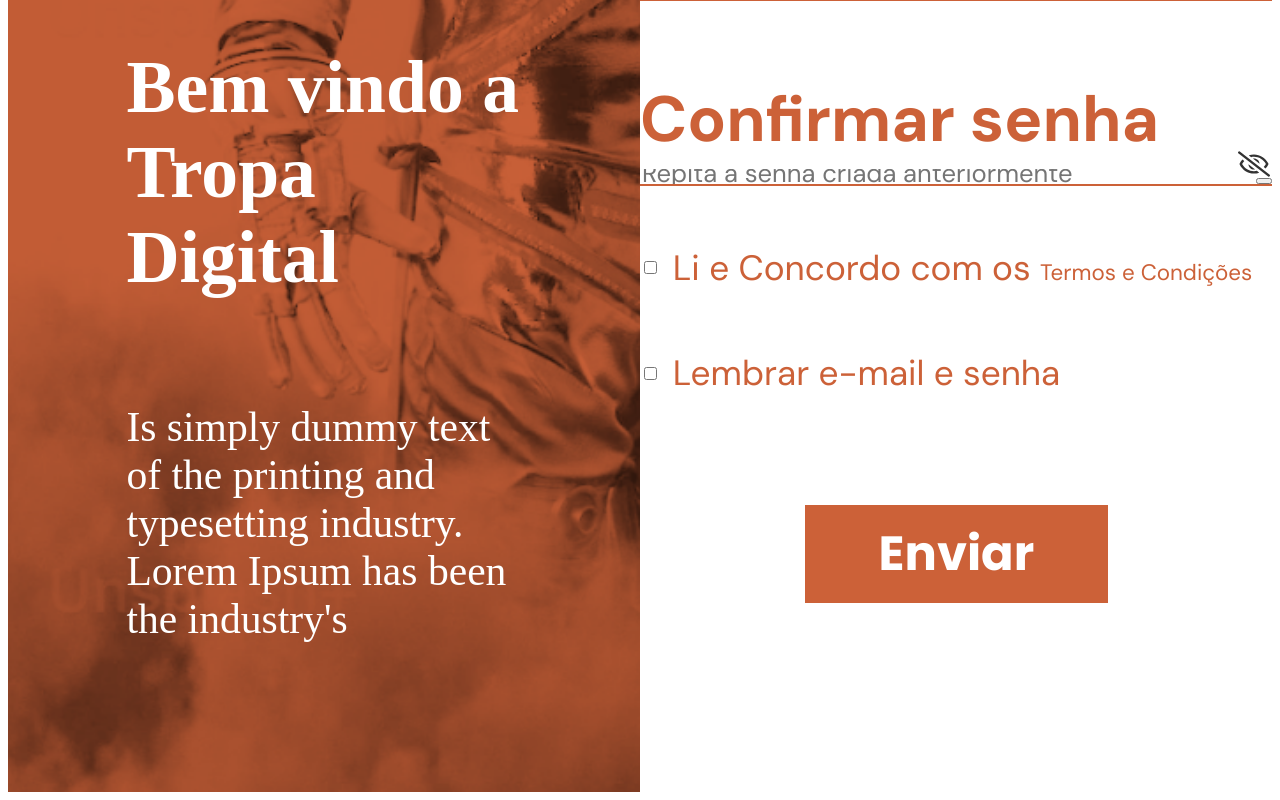
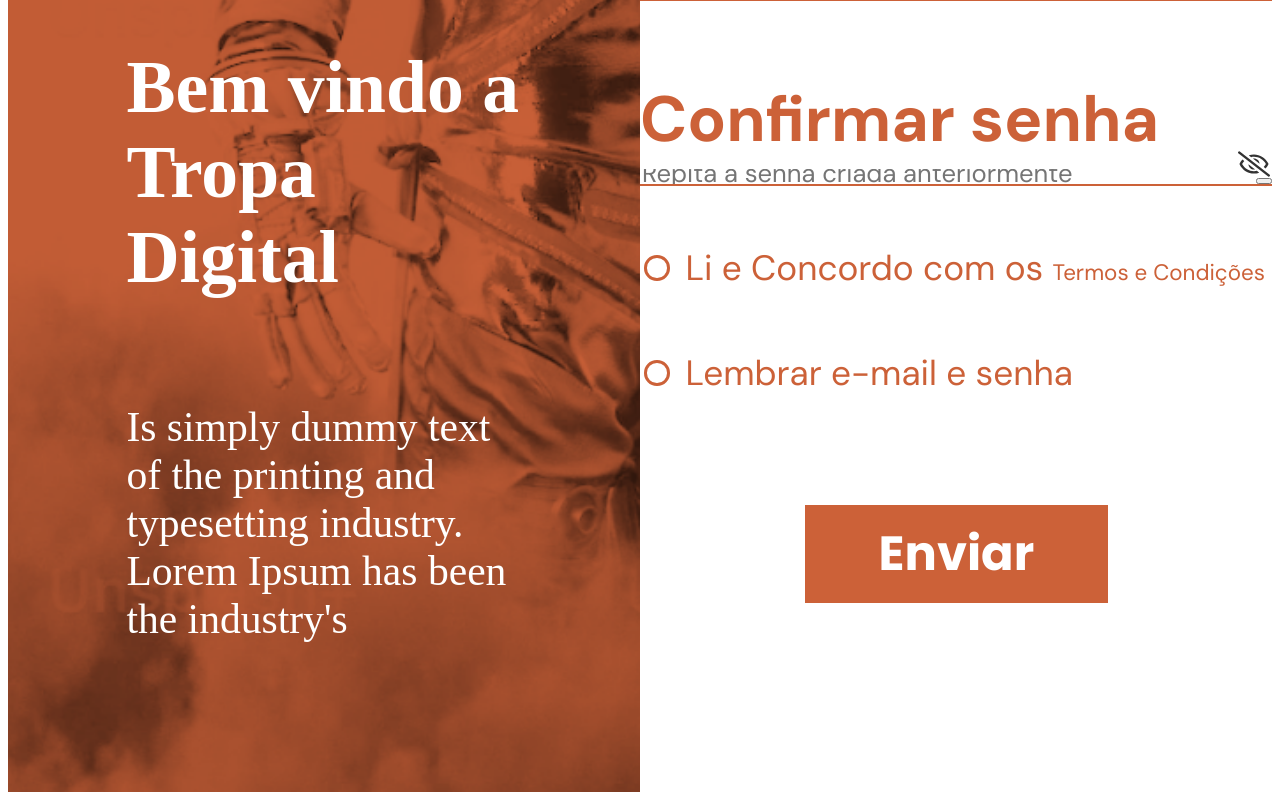
Before and after one commit to biaTrivillin/tropa-digital-teste, a React (Vite) app: page /cadastro in a window 1280 px wide. Shown: the part 1023-1823 px from the top of the page. Built offline with nearby package versions, Linux system fonts and the light colour scheme; the HTML template or start-up script is replaced by a standard one.

Commit message:
created error message for alredy registred emails

```diff
--- a/src/components/layout/FormLogin.jsx
+++ b/src/components/layout/FormLogin.jsx
@@ -102,12 +102,11 @@
           </div>
           <div className='input_text_container'>
             <label htmlFor='password_login'>Senha</label>
-            {/* <button onClick={showPassword} id='show_pass_btn'><FaRegEye className={showPasswordSvg} /><FaRegEyeSlash className={hidePasswordSvg} /></button> */}
             <button type='button' onClick={showPassword} id='show_pass_btn'>{showPasswordSvg ? <FaRegEye className='input_svg' /> : <FaRegEyeSlash className="input_svg" />}</button>
             <input onBlur={(e) => {passwordLoginValidation(e)}} className="input_text" id="password_login" type={showPasswordType} placeholder="Insira sua senha utilizando apenas números"></input>
           </div>
           <div className='input_radio_container'>
-            <input id="radio_login" type="radio"></input>
+            <input id="radio_login" type="checkbox"></input>
             <label htmlFor="radio_login">Lembrar e-mail e senha</label>
           </div>
           <span className={errorMessageStyle}>{errorMessage}</span>
--- a/src/components/layout/FormSignUp.jsx
+++ b/src/components/layout/FormSignUp.jsx
@@ -2,7 +2,7 @@
 import { FaRegEyeSlash } from "react-icons/fa";
 import Button from './Button';
 import { useState } from 'react';
-import '../../styles/forms.css'
+import '../../styles/forms.css';
 import PropTypes from 'prop-types';
 import { FaCheck } from "react-icons/fa6";
 
@@ -38,6 +38,7 @@
 
 
   const [emailError, setEmailError] = useState('error');
+  const [emailErrorMessage, setEmailErrorMessage] = useState('Esse e-mail é inválido');
   const [passwordError, setPasswordError] = useState('error');
   const [passCornfirmError, setPassConfirmError] = useState('error');
   const [termsError, setTermsError] = useState('error');
@@ -56,12 +57,12 @@
 
     let name = e.target.value;
 
-    const checkEmail = (name) => {
-      let emailPattern =  /^[A-Za-záàâãéèêíïóôõöúçñÁÀÂÃÉÈÍÏÓÔÕÖÚÇÑ ]+$/;
-      return emailPattern.test(name);
+    const checkName = (name) => {
+      let namePattern =  /^[A-Za-záàâãéèêíïóôõöúçñÁÀÂÃÉÈÍÏÓÔÕÖÚÇÑ ]+$/;
+      return namePattern.test(name);
     }
 
-    if(checkEmail(name) !== true) {
+    if(checkName(name) !== true) {
       setNameError('error show');
       setNameValid(false);
     } else {
@@ -75,12 +76,27 @@
 
     let email = e.target.value;
 
+    let userList = JSON.parse(localStorage.getItem('userList'))
+
+    let isNotRegistred = false
+
     const checkEmail = (email) => {
       let emailPattern =  /^[_a-z0-9-]+(\.[_a-z0-9-]+)*@[a-z0-9-]+(\.[a-z0-9-]+)*(\.[a-z]{2,4})$/;
       return emailPattern.test(email);
     }
 
-    if(checkEmail(email) !== true) {
+    userList.map(emailData => {
+      if (emailData.email === email) {
+        setEmailErrorMessage('Esse email já foi cadastrado')
+        isNotRegistred = false
+      }
+      else{
+        isNotRegistred = true
+        setEmailErrorMessage('Esse e-mail é inválido')
+      }
+    });
+
+    if((checkEmail(email) !== true) || (isNotRegistred !== true)) {
       setEmailError('error show');
       setEmailValid(false);
     } else {
@@ -176,7 +192,7 @@
           {emailValid && <FaCheck className='input_svg check_svg' />}
           <input value={emailInformation} onChange={emailValidation} className="input_text" id="email_signup" type="text" placeholder="Insira seu e-mail"></input>
         </div>
-        <span className={emailError}>Esse e-mail é inválido</span>
+        <span className={emailError}>{emailErrorMessage}</span>
         <div className='input_text_container'>
           <label htmlFor='password_signup'>Senha</label>
           <button type="button" onClick={() => {showPassword(0)}}>{showPasswordSvg ? <FaRegEye className='input_svg' /> : <FaRegEyeSlash className="input_svg" />}</button>
--- a/src/styles/forms.css
+++ b/src/styles/forms.css
@@ -60,6 +60,31 @@
 .input_radio_container a {
   font-size: 1.4rem;
 }
+input[type='checkbox']{
+  -webkit-appearance: none;
+  border-radius: 50%;
+  border: solid 0.2rem var(--secondary-color);
+  width: 1.6rem;
+  height: 1.6rem;
+  position: relative;
+  cursor: pointer;
+}
+input[type='checkbox']::after{
+  content: '';
+  top: 0;
+  bottom: 0;
+  left: 0;
+  right: 0;
+  margin: auto;
+  position: absolute;
+  width: 1rem;
+  height: 1rem;
+  background-color: transparent;
+  border-radius: 50%;
+}
+input[type='checkbox']:checked::after{
+  background-color: var(--secondary-color);
+}
 .input_text {
   border: none;
   width: 100%;
```
